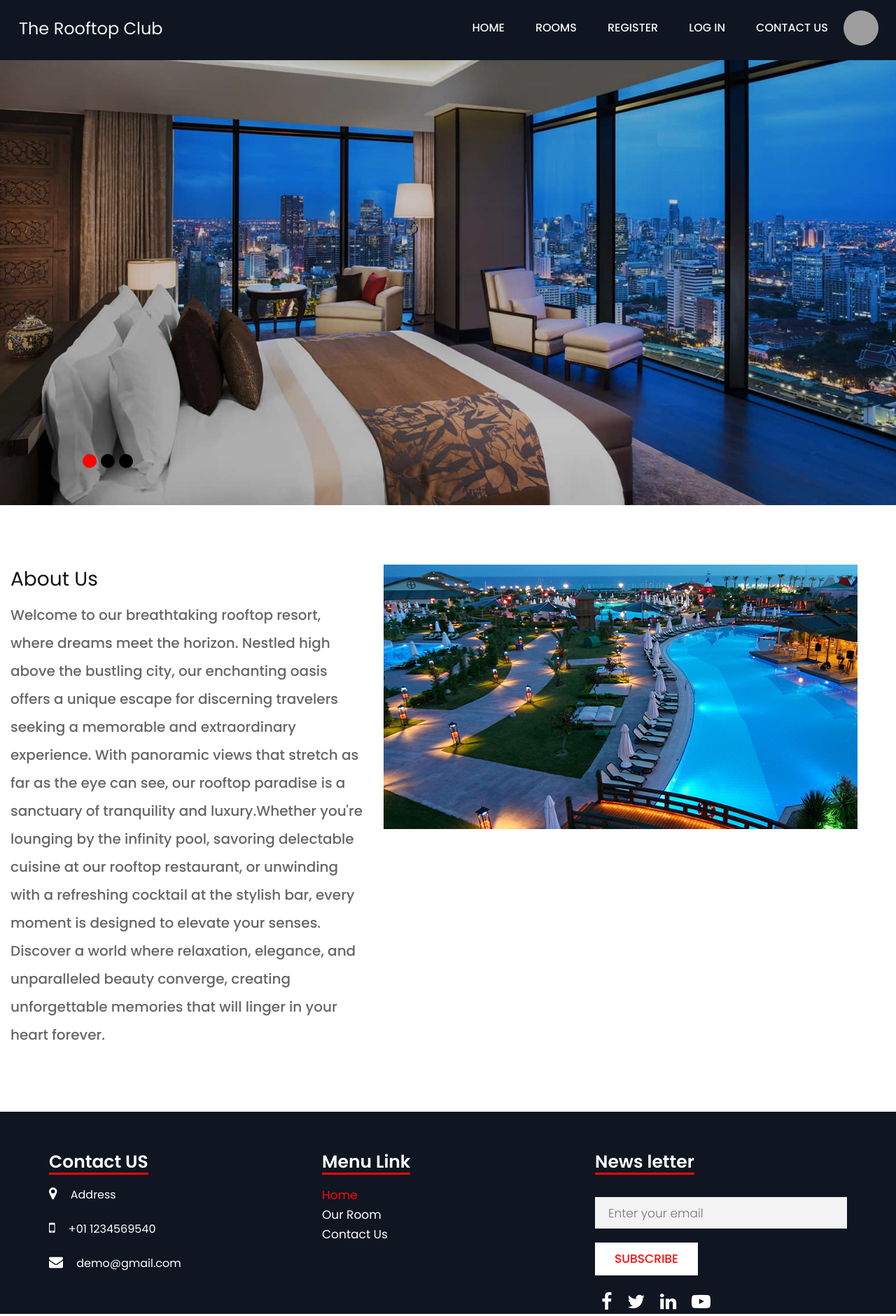
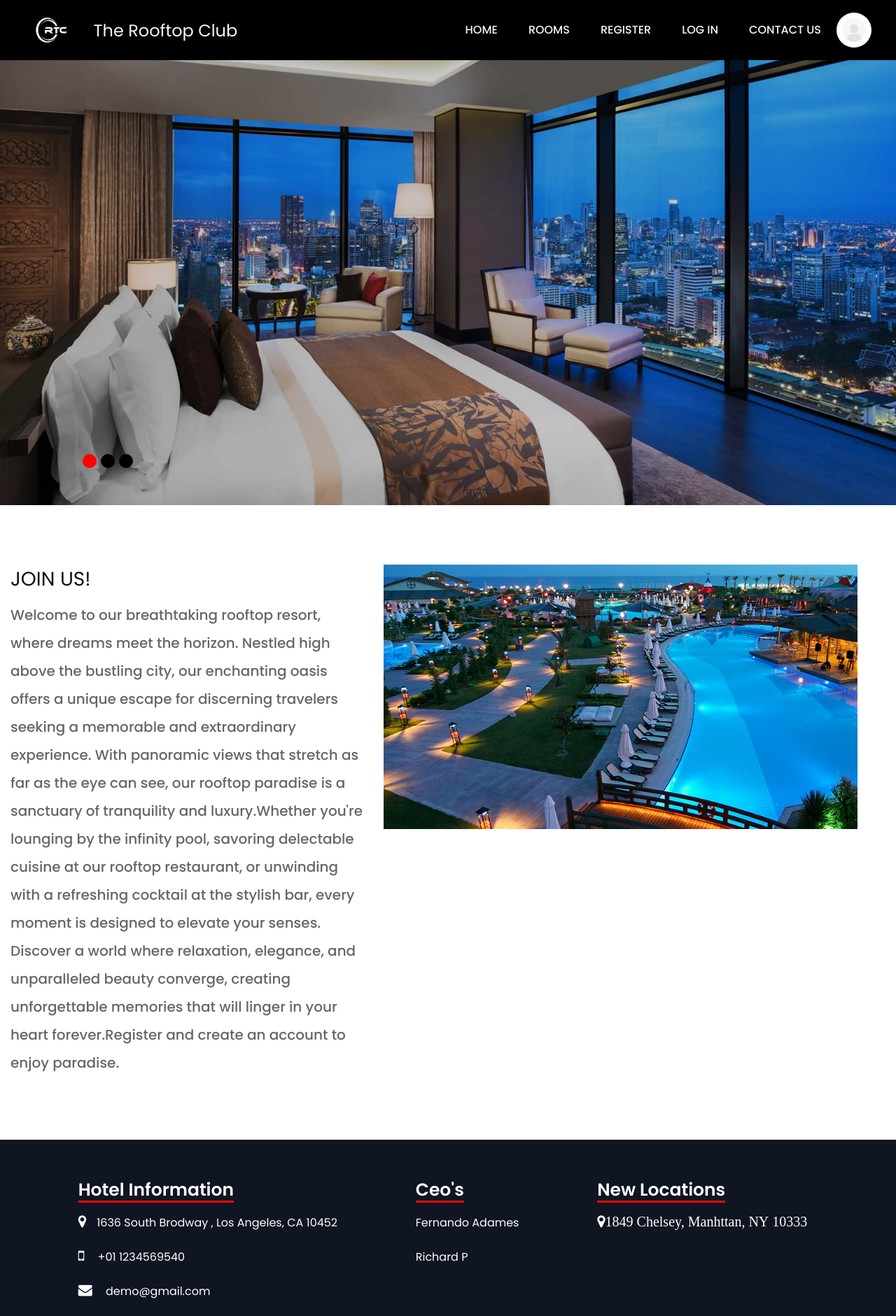
Before and after one commit to FernandoAdames/Hotel_project_Offical, a Flask app: page / in a window 1280 px wide. Shown: the whole page at 70% size. Run offline with Flask 3, Linux system fonts and the light colour scheme; some libraries are stand-ins or nearby versions; some web fonts are replaced; grey boxes are pictures that could not be loaded.

Commit message:
first commit

```diff
--- a/flask_app/static/css/style.css
+++ b/flask_app/static/css/style.css
@@ -290,14 +290,10 @@ button {
      border-bottom: #fe0000 solid 3px;
 }
 
-.navbar-expand-md .navbar-nav {
-     padding-right: 10px;
-}
-
 .header {
      width: 100%;
      height: 86px;
-     padding: 15px 0px 0px 0px;
+     padding: 0px;
      background: #fff;
 }
 
@@ -966,6 +962,12 @@ line-height: 35px;
      overflow: hidden;
 }
 
+.hotel-logo-div {
+     width: 100px;
+     height: 100%;
+     display: flex;
+}
+
 .profile-pic-div img {
      width: 100%;
      height: 100%;
@@ -973,7 +975,7 @@ line-height: 35px;
 }
 
 .header {
-     background-color:#0f1521;
+     background-color: black;
 }
 
 .form-content-holder{
@@ -1063,7 +1065,8 @@ width: 100%;
      margin-right: -15px;
      margin-left: -15px;
      justify-content: space-between;
-     padding: 0px 20px;
+     padding: 0px 50px;
+     height: 100%;
 }
 
 .navigation .navbar-nav {
@@ -1191,3 +1194,21 @@ tr {
 .about-us-image:hover {
      cursor: pointer;
 }
+
+.footer-container {
+     display: flex;
+     justify-content: space-evenly;
+}
+
+.logo-content {
+     display: flex;
+}
+
+.logo-img {
+     height: 100%;
+}
+
+.navigation-parent-div {
+     display: flex;
+     align-items: center;
+}
--- a/flask_app/templates/base.html
+++ b/flask_app/templates/base.html
@@ -42,17 +42,20 @@
         <div class="header">
                 <div class="nav-row">
                     <div class="logo-name">
+                        <div class="hotel-logo-div">
+                            <img class="logo-img" src="{{ url_for('static', filename='images/logo.jpeg') }}">
+                        </div>
                         <div class="full">
                         <div class="center-desk">
                             <li class="nav-item">
-                                <div class="logo">
+                                <div class="logo-content">
                                     <h1 class="hotel-name">The Rooftop Club</h1>
                                 </div>
                             </li>
                         </div>
                     </div>
                 </div>
-                <div>
+                <div class="navigation-parent-div">
                     <nav class="navigation navbar navbar-expand-md navbar-dark ">
                         <div>
 
@@ -82,11 +85,6 @@
                                     <a class="nav-link" href="/logout">Log Out</a>
                                 </li>
                                 <li>
-                                    {%if 'user_id' not in session%}
-                                    <div class="profile-pic-div">
-                                        <img class="profile-pic" src="{{ url_for('static', filename='default_pic/defualt_profile_pic.jpg') }}" alt="custom-Profile-Picture" alt="default_pic">
-                                    </div>
-                                    {%else%}
                                     <div class="profile-pic-div">
                                         {% if user.profile_pic %}
                                             <img class="profile-pic" src="/uploads/{{ user.profile_pic }}" alt="custom-Profile-Picture">
@@ -94,12 +92,8 @@
                                             <img class="profile-pic" src="{{ url_for('static', filename='default_pic/defualt_profile_pic.jpg') }}" alt="custom-Profile-Picture">
                                         {% endif %}
                                     </div>
-                                    {%endif%}
-
                                 </li>
-                                {%if "user_id" in session%}
-                                    <h4 class="user_name">{{user.first_name}} {{user.last_name}}</h4>
-                                {%endif%}
+                                <h4 class="user_name">{{user.first_name}} {{user.last_name}}</h4>
                             </ul>
                             {% else %}
                             <ul class="navbar-nav mr-auto">
@@ -121,7 +115,7 @@
                                     </li>
                                     <li class="nav-item">
                                         <div class="profile-pic-div">
-                                            <img class="profile-pic" img src="{{ url_for('static', filename='images/defualt_profile_pic.jpg') }}" alt="defualt_profile_pic">
+                                            <img class="profile-pic" img src="{{ url_for('static', filename='default_pic/defualt_profile_pic.jpg') }}" alt="defualt_profile_pic">
                                         </div>
                                     </li>
                                 </ul>
--- a/flask_app/templates/index.html
+++ b/flask_app/templates/index.html
@@ -46,8 +46,8 @@
          <div class="container-fluid">
             <div class="row d-flex align-center">
                <div class="col-md-5">
-                  <h2 class="about-us-header">About Us</h2>
-                  <p class="about-us-text">Welcome to our breathtaking rooftop resort, where dreams meet the horizon. Nestled high above the bustling city, our enchanting oasis offers a unique escape for discerning travelers seeking a memorable and extraordinary experience. With panoramic views that stretch as far as the eye can see, our rooftop paradise is a sanctuary of tranquility and luxury.Whether you're lounging by the infinity pool, savoring delectable cuisine at our rooftop restaurant, or unwinding with a refreshing cocktail at the stylish bar, every moment is designed to elevate your senses. Discover a world where relaxation, elegance, and unparalleled beauty converge, creating unforgettable memories that will linger in your heart forever. </p>
+                  <h2 class="about-us-header">JOIN US!</h2>
+                  <p class="about-us-text">Welcome to our breathtaking rooftop resort, where dreams meet the horizon. Nestled high above the bustling city, our enchanting oasis offers a unique escape for discerning travelers seeking a memorable and extraordinary experience. With panoramic views that stretch as far as the eye can see, our rooftop paradise is a sanctuary of tranquility and luxury.Whether you're lounging by the infinity pool, savoring delectable cuisine at our rooftop restaurant, or unwinding with a refreshing cocktail at the stylish bar, every moment is designed to elevate your senses. Discover a world where relaxation, elegance, and unparalleled beauty converge, creating unforgettable memories that will linger in your heart forever.Register and create an account to enjoy paradise.</p>
                   <div class="titlepage">
                   </div>
                </div>
@@ -61,37 +61,29 @@
       </div>
       <footer>
          <div class="footer">
-            <div class="container">
-               <div class="row">
-                  <div class=" col-md-4">
-                     <h3>Contact US</h3>
+            <div class="footer-container">
+               <div>
+                  <h3>Hotel Information</h3>
                   <ul class="conta">
-                        <li><i class="fa fa-map-marker" aria-hidden="true"></i> Address</li>
+                     <li><i class="fa fa-map-marker" aria-hidden="true"></i>1636 South Brodway , Los Angeles, CA 10452</li>
                      <li><i class="fa fa-mobile" aria-hidden="true"></i> +01 1234569540</li>
                      <li> <i class="fa fa-envelope" aria-hidden="true"></i><a href="#"> demo@gmail.com</a></li>
                   </ul>
                </div>
-                  <div class="col-md-4">
-                     <h3>Menu Link</h3>
-                     <ul class="link_menu">
-                        <li class="active"><a href="#">Home</a></li>
-                        <li><a href="/all_rooms">Our Room</a></li>
-                        <li><a href="/contact">Contact Us</a></li>
+               <div>
+                  <h3>Ceo's</h3>
+                  <ul class="conta">
+                     <li class="active">Fernando Adames</li>
+                     <li class="active">Richard P</li>
+
                   </ul>
                </div>
-                  <div class="col-md-4">
-                     <h3>News letter</h3>
-                     <form class="bottom_form">
-                        <input class="enter" placeholder="Enter your email" type="text" name="Enter your email">
-                        <button class="sub_btn">subscribe</button>
-                     </form>
-                     <ul class="social_icon">
-                        <li><a href="#"><i class="fa fa-facebook" aria-hidden="true"></i></a></li>
-                        <li><a href="#"><i class="fa fa-twitter" aria-hidden="true"></i></a></li>
-                        <li><a href="#"><i class="fa fa-linkedin" aria-hidden="true"></i></a></li>
-                        <li><a href="#"><i class="fa fa-youtube-play" aria-hidden="true"></i></a></li>
+               <div >
+                  <h3>New Locations</h3>
+                  <ul class="conta">
+                     <li><i class="fa fa-map-marker location-marker" aria-hidden="true">1849 Chelsey, Manhttan,  NY 10333 </i>
                   </ul>
-                  </div>
+
                </div>
             </div>
          </div>
--- a/flask_app/templates/reservations.html
+++ b/flask_app/templates/reservations.html
@@ -34,9 +34,5 @@
       </tbody>
     </table>
   </div>
-          <div class="make-a-reservation-div">
-            <p class="schedule-reservation-text">You Don't have a reservation? <a class="schedule-reservation-link" href="/all_rooms"> Click here</a> to pick a room and schedule a reservation
-            </p>
-          </div>
 </div>
 {% endblock %}
```
Also changed, not shown: flask_app/templates/all_rooms.html (+15 -24 lines), flask_app/static/images/logo.jpeg (added), instance/uploads/431b9091c99a427eb4cc401328145918.png (added), instance/uploads/6af15aae2cdb414e9b10de534dfd367a.png (added), instance/uploads/9d803c76e9564f7897785d2d573c90c3.png (added), instance/uploads/9e335fc857644be0986d53ecb893e9d1.png (added), 1 other file. Lines whose indentation alone changed are shown as unchanged.
